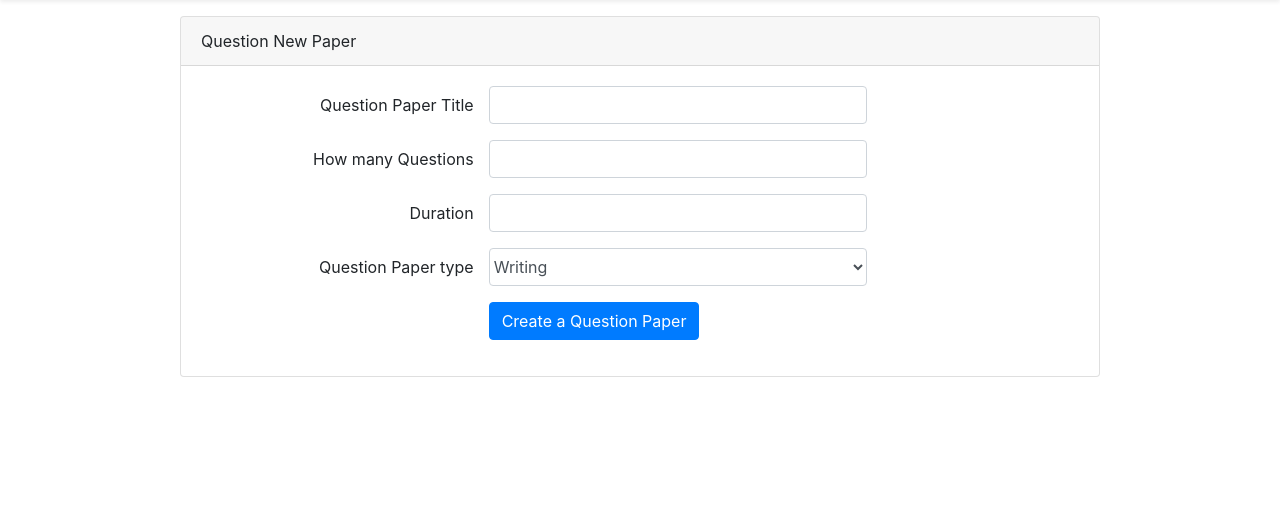
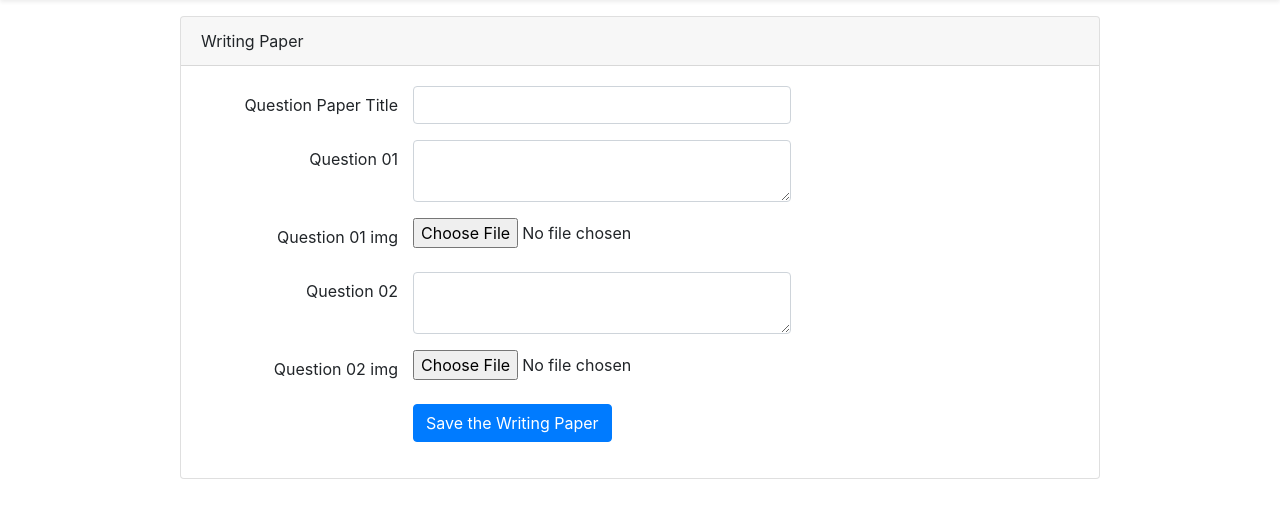
Before and after one commit to Bevanwhite/IELTS_Question_paper_1, a Flask app: page /writing/new in a window 1280 px wide. Shown: the part 56-574 px from the top of the page. Run offline with Flask 2, Linux system fonts and the light colour scheme; a user stored in the database is signed in; some libraries are stand-ins or nearby versions.

Commit message:
writing question is some what working you can go and create a writing test

```diff
--- a/flaskblog/forms.py
+++ b/flaskblog/forms.py
@@ -3,7 +3,7 @@ from flask_wtf.file import FileField, FileAllowed
 from flask_login import current_user
 from wtforms import StringField, PasswordField, SubmitField, BooleanField, TextAreaField, IntegerField, FloatField, SelectField
 from wtforms.validators import DataRequired, Length, Email, EqualTo, ValidationError
-from flaskblog.models import User, Post, Questionpaper
+from flaskblog.models import User, Post, Questionpaper, Writingpaper
 
 
 class RegistrationForm(FlaskForm):
@@ -88,11 +88,28 @@ class PostForm(FlaskForm):
 
 
 class QuestionpaperForm(FlaskForm):
-
     title = StringField('Question Paper Title', validators=[DataRequired()])
     question = IntegerField('How many Questions', validators=[DataRequired()])
     questionpapertype = SelectField('Question Paper type', choices=[
-        ('writing', 'Writing'), ('reading', 'Reading'), ('listening', 'Listening'), ('speaking', 'Speaking')],
+        ('reading', 'Reading'), ('listening', 'Listening')],
         default=1, coerce=str)
     duration = FloatField('Duration', validators=[DataRequired()])
     submit = SubmitField('Create a Question Paper')
+
+
+class WritingpaperFrom(FlaskForm):
+    title = StringField('Question Paper Title',
+                        validators=[DataRequired()])
+    task01 = TextAreaField('Question 01', validators=[DataRequired()])
+    task01_img = FileField('Question 01 img', validators=[
+                           FileAllowed(['jpg', 'png'])])
+    task02 = TextAreaField('Question 02', validators=[DataRequired()])
+    task02_img = FileField('Question 02 img', validators=[
+                           FileAllowed(['jpg', 'png'])])
+    submit = SubmitField('Save the Writing Paper')
+
+    def validate_title(self, title):
+        writingpaper = Writingpaper.query.filter_by(title=title.data).first()
+        if writingpaper:
+            raise ValidationError(
+                'This title is taken. Please choose a diffrent one')
--- a/flaskblog/routes.py
+++ b/flaskblog/routes.py
@@ -3,8 +3,8 @@ import os
 from PIL import Image
 from flask import render_template, url_for, flash, redirect, request, abort
 from flaskblog import app, db, bcrypt
-from flaskblog.forms import RegistrationForm, LoginForm, UpdateAccountForm, PostForm, QuestionpaperForm
-from flaskblog.models import User, Post, Questionpaper
+from flaskblog.forms import RegistrationForm, LoginForm, UpdateAccountForm, PostForm, QuestionpaperForm, WritingpaperFrom
+from flaskblog.models import User, Post, Questionpaper, Writingpaper
 from flask_login import login_user, current_user, logout_user, login_required
 
 
@@ -147,16 +147,33 @@ def delete_post(post_id):
 
 @app.route("/writing")
 def writing():
-    questions = Questionpaper.query.filter(
-        Questionpaper.questiontype.endswith('writing')).all()
-    return render_template('writing.html', questions=questions)
+    writingpapers = Writingpaper.query.all()
+    return render_template('writing.html', writingpapers=writingpapers)
+
+
+@app.route("/writing/new", methods=['GET', 'POST'])
+@login_required
+def new_writingpaper():
+    form = WritingpaperFrom()
+    if form.validate_on_submit():
+        writingpaper = Writingpaper(title=form.title.data, task01=form.task01.data, task01_img=form.task01_img.data,
+                                    task02=form.task02.data, task02_img=form.task02_img.data, wcreator=current_user)
+        db.session.add(writingpaper)
+        db.session.commit()
+        flash('Your Writing Paper has been Created!', 'success')
+        return redirect(url_for('writing'))
+    return render_template('create_writing.html', title='Writing Paper', form=form, legend='Writing Paper')
+
+
+@app.route("/writing/<int:writing_id>")
+def show_writing(writing_id):
+    writingpaper = Writingpaper.query.get_or_404(writing_id)
+    return render_template('writing_paper.html', title=writingpaper.title, writingpaper=writingpaper)
 
 
 @app.route("/speaking")
 def speaking():
-    questions = Questionpaper.query.filter(
-        Questionpaper.questiontype.endswith('speaking')).all()
-    return render_template('speaking.html', questions=questions)
+    return render_template('speaking.html')
 
 
 @app.route("/listening")
@@ -173,7 +190,7 @@ def reading():
     return render_template('reading.html', questions=questions)
 
 
-@app.route("/writing/new", methods=['GET', 'POST'])
+@app.route("/questionpaper/new", methods=['GET', 'POST'])
 @login_required
 def new_question():
     form = QuestionpaperForm()
--- a/flaskblog/templates/create_post.html
+++ b/flaskblog/templates/create_post.html
@@ -1,7 +1,7 @@
 {% extends 'layout.html' %} {% block content %}
-<div class="row justify-content-center">
+<div class="row justify-content-center mt-3">
   <div class="col-md-10">
-    <div class="card mt-3">
+    <div class="card">
       <div class="card-header">{{ legend }}</div>
       <div class="card-body">
         <form method="post" action="" enctype="multipart/form-data">
--- /dev/null
+++ b/flaskblog/templates/create_writing.html
@@ -0,0 +1,77 @@
+{% extends 'layout.html' %} {% block content %}
+<div class="row justify-content-center mt-3">
+  <div class="col-md-10">
+    <div class="card">
+      <div class="card-header">{{ legend }}</div>
+      <div class="card-body">
+        <form method="post" action="" enctype="multipart/form-data">
+          {{ form.hidden_tag() }}
+          <div class="form-group row">
+            {{ form.title.label(class_="col-md-3 col-form-label
+            text-md-right")}} {% if form.title.errors %}
+            {{form.title(class="form-control col-md-5 is-invalid")}}
+            <div class="invaild-feedback col-md-3 text-danger">
+              {% for error in form.title.errors %}
+              <small>{{ error }}</small>
+              {% endfor %}
+            </div>
+            {% else %} {{ form.title(class_="form-control col-md-5")}} {% endif
+            %}
+          </div>
+          <div class="form-group row">
+            {{ form.task01.label(class_="col-md-3 col-form-label
+            text-md-right")}} {% if form.task01.errors %}
+            {{form.task01(class="form-control col-md-5 is-invalid")}}
+            <div class="invaild-feedback col-md-3 text-danger">
+              {% for error in form.task01.errors %}
+              <small>{{ error }}</small>
+              {% endfor %}
+            </div>
+            {% else %} {{ form.task01(class_="form-control col-md-5")}} {% endif
+            %}
+          </div>
+          <div class="form-group row">
+            {{ form.task01_img.label(class_="col-md-3 col-form-label
+            text-md-right")}} {{ form.task01_img(class="form-control-item") }}
+            {% if form.task01_img.errors %}
+            <div class="invaild-feedback col-md-3 text-danger">
+              {% for error in form.task01_img.errors %}
+              <small>{{ error }}</small>
+              {% endfor %}
+            </div>
+            {% else %} {% endif %}
+          </div>
+          <div class="form-group row">
+            {{ form.task02.label(class_="col-md-3 col-form-label
+            text-md-right")}} {% if form.task02.errors %}
+            {{form.task02(class="form-control col-md-5 is-invalid")}}
+            <div class="invaild-feedback col-md-3 text-danger">
+              {% for error in form.task02.errors %}
+              <small>{{ error }}</small>
+              {% endfor %}
+            </div>
+            {% else %} {{ form.task02(class_="form-control col-md-5")}} {% endif
+            %}
+          </div>
+          <div class="form-group row">
+            {{ form.task02_img.label(class_="col-md-3 col-form-label
+            text-md-right")}} {{ form.task02_img(class="form-control-item") }}
+            {% if form.task02_img.errors %}
+            <div class="invaild-feedback col-md-3 text-danger">
+              {% for error in form.task02_img.errors %}
+              <small>{{ error }}</small>
+              {% endfor %}
+            </div>
+            {% else %} {% endif %}
+          </div>
+          <div class="form-group row">
+            <div class="offset-md-3">
+              {{ form.submit(class="btn btn-primary")}}
+            </div>
+          </div>
+        </form>
+      </div>
+    </div>
+  </div>
+</div>
+{% endblock content %}
--- /dev/null
+++ b/flaskblog/templates/writing_paper.html
@@ -0,0 +1 @@
+{% extends 'layout.html' %} {% block content %} {% endblock content %}
```
Also changed, not shown: flaskblog/models.py (+36 -1 lines), flaskblog/templates/writing.html (+16 -25 lines), flaskblog/site.db, flaskblog/static/profile_pics/dd59e07c99bbe88b.jpg (added).
